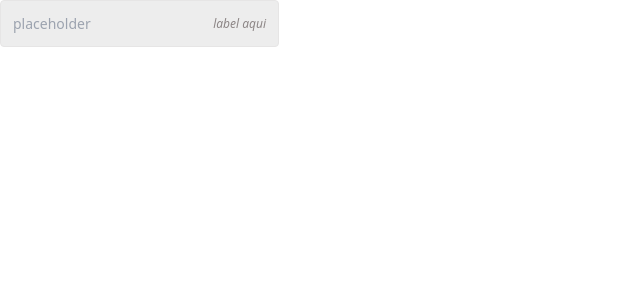
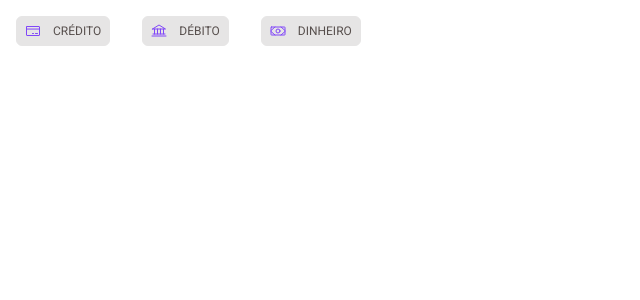
Before and after one commit to alex-britto/PDCoffe, a React (Vite) app: page / in a window 1280 px wide. Shown: the top 300 px of the page, without its empty margins (0-640 px from the left). Built offline with nearby package versions, Linux system fonts and the light colour scheme.

Commit message:
adjustments at selectinput logic

```diff
--- a/src/App.tsx
+++ b/src/App.tsx
@@ -12,12 +12,12 @@ function App() {
         <Container>
           <NumberInput className="m-4"/>
         </Container> */}
-        {/* <Container>
+        <Container>
           <SelectInputExamples />
+          </Container>
+          {/* <Container>
+            <TextField placeholder="placeholder" endLabel="label aqui"/>
           </Container> */}
-          <Container>
-            <TextField placeholder="placeholder" endLabel="label aqui"/>
-          </Container>
      </ThemeProvider>
   )
 }
--- a/src/components/SelectInput/SelectInput.tsx
+++ b/src/components/SelectInput/SelectInput.tsx
@@ -40,7 +40,7 @@ const SelectInput = ({
         width={width}
         maxWidth={maxWidth}
         minWidth={minWidth}
-        onClick={() => setSelected(true)}
+        onClick={() => setSelected(!selected)}
         {...props}
         >
             {icon && <IconDependsOnVariant />} {label}
--- a/src/components/TextField/TextField.tsx
+++ b/src/components/TextField/TextField.tsx
@@ -80,6 +80,7 @@ const EndLabel = styled.p`
     display: flex;
     position: absolute;
     align-items: center;
+    overflow: hidden;
 
     top: 50%;
     right: 0;
```
